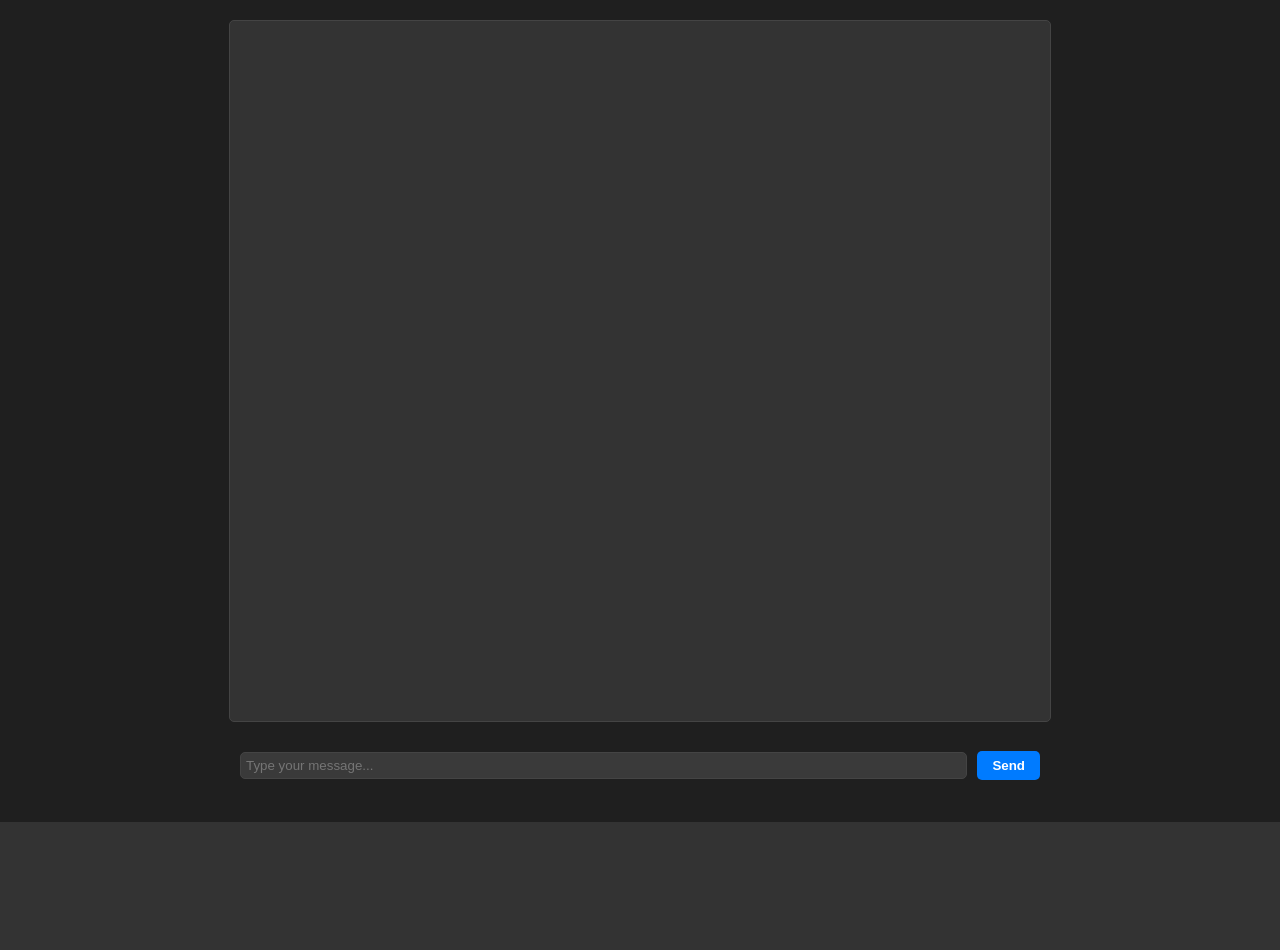
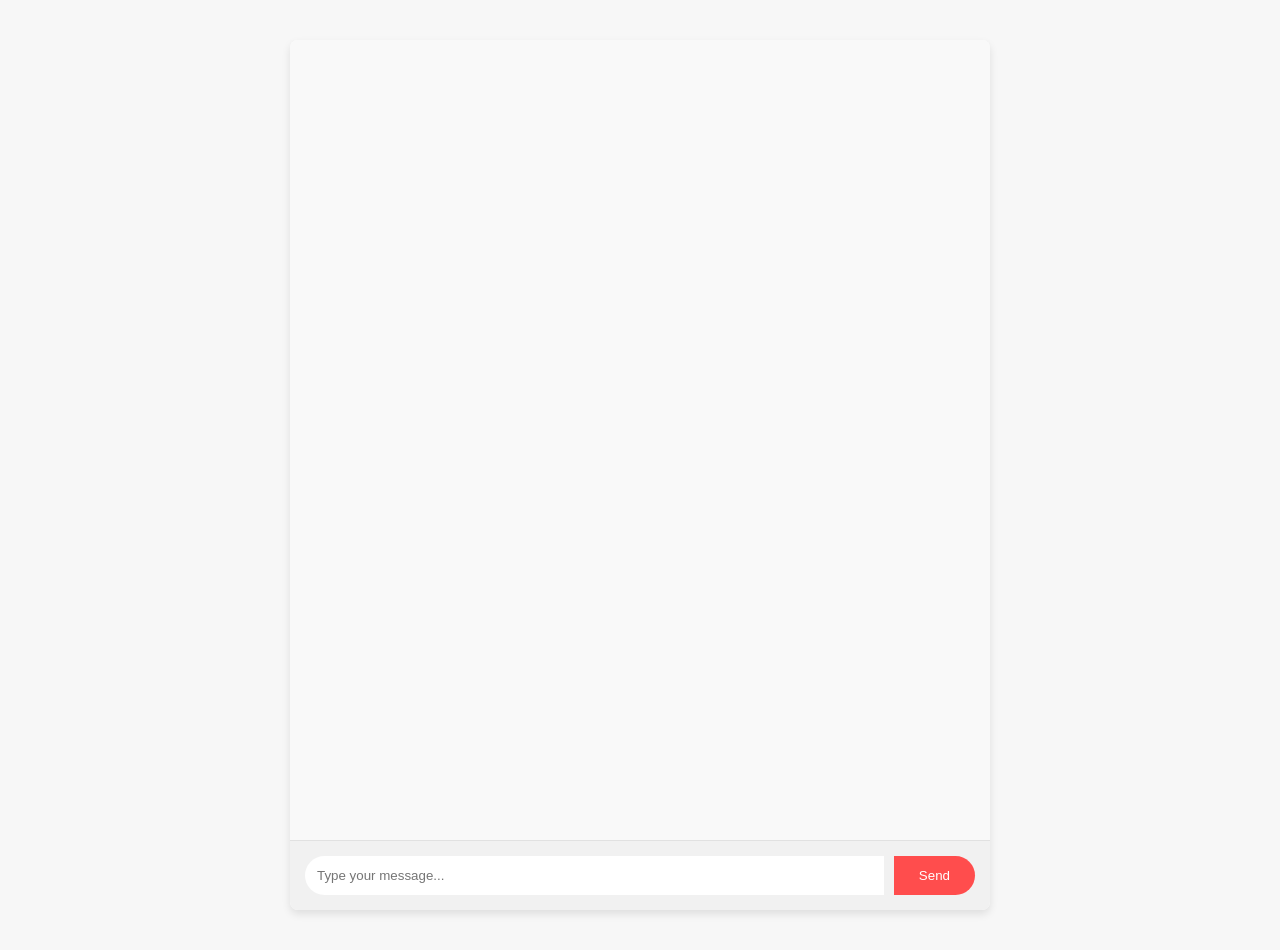
Before and after one commit to Jun-lin-Chen/moviemate, a Django app: page /dev/chat/ in a window 1280 px wide. Before the commit the page ends 822 px from the top, so only its background shows below. Run offline with Django 5.2, Linux system fonts and the light colour scheme.

Commit message:
update chat GUI

```diff
--- a/GUI/gui/templates/author.html
+++ b/GUI/gui/templates/author.html
@@ -107,7 +107,7 @@
     			<h4 class="dropdown-header display-4">Easter Egg !</h4>
     			<div class="dropdown-divider">
     			</div>
-    			<span class="dropdown-item"><a href="https://movie-detectives.com/" class="btn btn-primary d-block"><i class="fa fa-child"></i> Try now</a></span>
+    			<span class="dropdown-item"><a href="../chat" class="btn btn-primary d-block"><i class="fa fa-child"></i> Try now</a></span>
     		</div>
     		</li>
     	</ul>
@@ -351,7 +351,7 @@
 <!--              <li class="d-inline-block ml-1 mr-1"><a href="#" class="text-dark"><i class="fa fa-instagram"></i></a></li>-->
 <!--              <li class="d-inline-block ml-1 mr-1"><a href="#" class="text-dark"><i class="fa fa-google-plus"></i></a></li>-->
               <li class="d-inline-block ml-1 mr-1"><a href="weixin://contacts/profile/john13392127469" class="text-dark"><i class="fa fa-wechat"></i></a></li>
-              <li class="d-inline-block ml-1 mr-1"><a href="https://github.com/TTiannaiTT" class="text-dark"><i class="fa fa-github"></i></a></li>
+              <li class="d-inline-block ml-1 mr-1"><a href="https://github.com/TTiannaiTT/MovieMate" class="text-dark"><i class="fa fa-github"></i></a></li>
 			  <li class="d-inline-block ml-1 mr-1"><a href="mailto:213221787@seu.edu.cn" class="text-dark"><i class="fa fa-envelope"></i></a></li>
             </ul>
 
--- a/GUI/gui/templates/index.html
+++ b/GUI/gui/templates/index.html
@@ -324,7 +324,7 @@
 <!--              <li class="d-inline-block ml-1 mr-1"><a href="#" class="text-dark"><i class="fa fa-instagram"></i></a></li>-->
 <!--              <li class="d-inline-block ml-1 mr-1"><a href="#" class="text-dark"><i class="fa fa-google-plus"></i></a></li>-->
               <li class="d-inline-block ml-1 mr-1"><a href="weixin://contacts/profile/john13392127469" class="text-dark"><i class="fa fa-wechat"></i></a></li>
-              <li class="d-inline-block ml-1 mr-1"><a href="https://github.com/TTiannaiTT" class="text-dark"><i class="fa fa-github"></i></a></li>
+              <li class="d-inline-block ml-1 mr-1"><a href="https://github.com/TTiannaiTT/MovieMate" class="text-dark"><i class="fa fa-github"></i></a></li>
 			  <li class="d-inline-block ml-1 mr-1"><a href="mailto:213221787@seu.edu.cn" class="text-dark"><i class="fa fa-envelope"></i></a></li>
             </ul>
 
--- a/GUI/gui/templates/post.html
+++ b/GUI/gui/templates/post.html
@@ -151,7 +151,7 @@
     			<h4 class="dropdown-header display-4">Easter Egg !</h4>
     			<div class="dropdown-divider">
     			</div>
-    			<span class="dropdown-item"><a href="https://movie-detectives.com/" class="btn btn-primary d-block"><i class="fa fa-child"></i> Try now</a></span>
+    			<span class="dropdown-item"><a href="../chat" class="btn btn-primary d-block"><i class="fa fa-child"></i> Try now</a></span>
     		</div>
     		</li>
     	</ul>
@@ -326,7 +326,7 @@
 <!--              <li class="d-inline-block ml-1 mr-1"><a href="#" class="text-dark"><i class="fa fa-instagram"></i></a></li>-->
 <!--              <li class="d-inline-block ml-1 mr-1"><a href="#" class="text-dark"><i class="fa fa-google-plus"></i></a></li>-->
               <li class="d-inline-block ml-1 mr-1"><a href="weixin://contacts/profile/john13392127469" class="text-dark"><i class="fa fa-wechat"></i></a></li>
-              <li class="d-inline-block ml-1 mr-1"><a href="https://github.com/TTiannaiTT" class="text-dark"><i class="fa fa-github"></i></a></li>
+              <li class="d-inline-block ml-1 mr-1"><a href="https://github.com/TTiannaiTT/MovieMate" class="text-dark"><i class="fa fa-github"></i></a></li>
 			  <li class="d-inline-block ml-1 mr-1"><a href="mailto:213221787@seu.edu.cn" class="text-dark"><i class="fa fa-envelope"></i></a></li>
             </ul>
 
--- a/GUI/gui/webGUI/chatbot_utils.py
+++ b/GUI/gui/webGUI/chatbot_utils.py
@@ -142,7 +142,7 @@ def getText(role, content):
     # text.append({'role': 'user', 'content': history_put})
     # text.append({'role': 'assistant', 'content': '0'})
     # # 设置对话背景或者模型角色
-    text.append({"role": "system", "content": "你是一个名叫MovieMate的用户助手，是一个电影推荐网站的小助手，负责回答用户所有关于电影的问题，注意用户问的问题都是关于电影的！全程使用英语作答,你的回答不要超过200词"})
+    text.append({"role": "system", "content": "You are a user assistant named MovieMate, a small assistant of a film recommendation website, responsible for answering all the questions of users about films, note that the questions asked by users are all about films! Answer all questions in English, your answers should be no more than 200 words, and you should answer all questions in English."})
     text.append(jsoncon)
     return text
 
--- a/GUI/gui/webGUI/static/assets/css/style.css
+++ b/GUI/gui/webGUI/static/assets/css/style.css
@@ -1,101 +1,85 @@
+/* styles.css */
 body {
     font-family: 'Roboto', sans-serif;
-    background-color: #1f1f1f;
+    background-color: #f7f7f7;
+    color: #333;
     margin: 0;
     padding: 0;
-    color: #ffffff;
 }
 
 .container {
-    display: flex;
-    flex-direction: column;
-    min-height: 100vh;
-    padding-bottom: 20px;
+    max-width: 700px; /* Increased width */
+    margin: 40px auto;
+    background-color: #fff;
+    box-shadow: 0 4px 8px rgba(0, 0, 0, 0.1);
+    border-radius: 8px;
+    overflow: hidden;
 }
 
 .main {
-    flex: 1;
-    display: flex;
-    justify-content: center;
-    align-items: center;
-    padding: 20px;
-    padding-bottom: 80px; /* Add enough padding to prevent chat window content from being covered by the input area */
+    padding: 25px; /* Increased padding */
+    background-color: #f9f9f9;
+    height: 750px; /* Increased height */
+    overflow-y: auto;
 }
 
-.main {
-    flex: 1;
-    display: flex;
-    justify-content: center;
-    align-items: flex-start; /* Change this to flex-start */
-    padding: 20px;
-    padding-bottom: 80px;
+#chat-window p {
+    background-color: #e1e1e1;
+    color: #333;
+    padding: 12px; /* Increased padding */
+    margin-bottom: 12px; /* Increased margin */
+    border-radius: 25px; /* Increased border radius */
+    max-width: 85%; /* Increased max-width */
+    display: inline-block;
+    animation: fadeIn 0.5s;
 }
 
-#chat-window {
-    height: calc(100vh - 120px); /* Change this to take up most of the browser window */
-    width: 100%;
-    max-width: 800px;
-    overflow-y: scroll;
-    background-color: #333333; /* Change this to a slightly lighter gray than the main background */
-    border: 1px solid #444;
-    border-radius: 5px;
-    padding: 10px;
-}
-
-#chat-window::-webkit-scrollbar {
-    width: 10px;
-}
-
-#chat-window::-webkit-scrollbar-track {
-    background-color: #2c2c2c;
-    border-radius: 5px;
-}
-
-#chat-window::-webkit-scrollbar-thumb {
-    background-color: #444;
-    border-radius: 5px;
-}
-
-#chat-window::-webkit-scrollbar-thumb:hover {
-    background-color: #555;
+@keyframes fadeIn {
+    from { opacity: 0; }
+    to { opacity: 1; }
 }
 
 #chat-form {
-    position: fixed; /* Make the input area fixed at the bottom */
-    bottom: 0; /* Position the input area at the bottom */
-    left: 0; /* Align the input area to the left edge */
-    right: 0; /* Align the input area to the right edge */
-    max-width: 800px;
-    margin: 0 auto;
     display: flex;
-    justify-content: space-between;
-    align-items: center;
-    padding: 0 20px;
-    background-color: #1f1f1f; /* Match the background color with the body */
+    padding: 15px; /* Increased padding */
+    background-color: #f1f1f1;
+    border-top: 1px solid #e1e1e1;
 }
 
 #user_input {
     flex-grow: 1;
-    padding: 5px;
-    border-radius: 5px;
-    border: 1px solid #444;
+    border: none;
+    padding: 12px; /* Increased padding */
+    border-radius: 25px 0 0 25px; /* Increased border radius */
     margin-right: 10px;
-    margin-bottom: 20px;
-    background-color: #3a3a3a;
-    color: #ffffff;
 }
 
-button[type="submit"] {
-    background-color: #007bff;
+#chat-form button {
+    border: none;
+    padding: 12px 25px; /* Increased padding */
+    border-radius: 0 25px 25px 0; /* Increased border radius */
+    background-color: #ff4d4d;
     color: white;
-    font-weight: bold;
-    border: none;
-    margin-bottom: 20px;
-    border-radius: 5px;
-    padding: 7px 15px;
     cursor: pointer;
+    transition: background-color 0.3s ease;
 }
 
-button[type="submit"]:hover {
-    background-color: #0056b3;
+#chat-form button:hover {
+    background-color: #e60000;
 }
+
+/* Add some extra styles for user and bot messages */
+.user-message {
+    text-align: right;
+    background-color: #c8e6c9;
+}
+
+.bot-message {
+    text-align: left;
+    background-color: #e1e1e1;
+}
+
+/* Ensure that the send button is using Font Awesome */
+#chat-form button i {
+    margin-right: 5px;
+}
```
Also changed, not shown: GUI/gui/templates/chat.html (+36 -0 lines).
